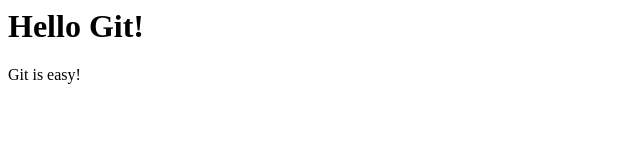
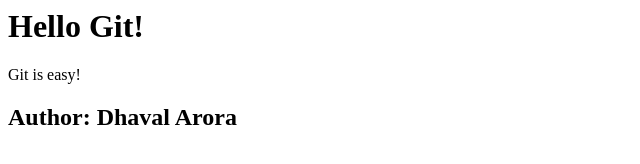
Before and after one commit to dhavalarora/GitGitHubMasterclass, a plain HTML site: page index.html in a window 1280 px wide. Shown: the whole page, without its empty margins (0-640 px from the left). Drawn offline with Linux system fonts and the light colour scheme.

Commit message:
Add author
Have added a header that contains name of the author of the file.

```diff
--- a/index.html
+++ b/index.html
@@ -2,3 +2,7 @@
 <div>
     Git is easy!
 </div>
+
+<h2>
+    Author: Dhaval Arora
+</h2>
```
